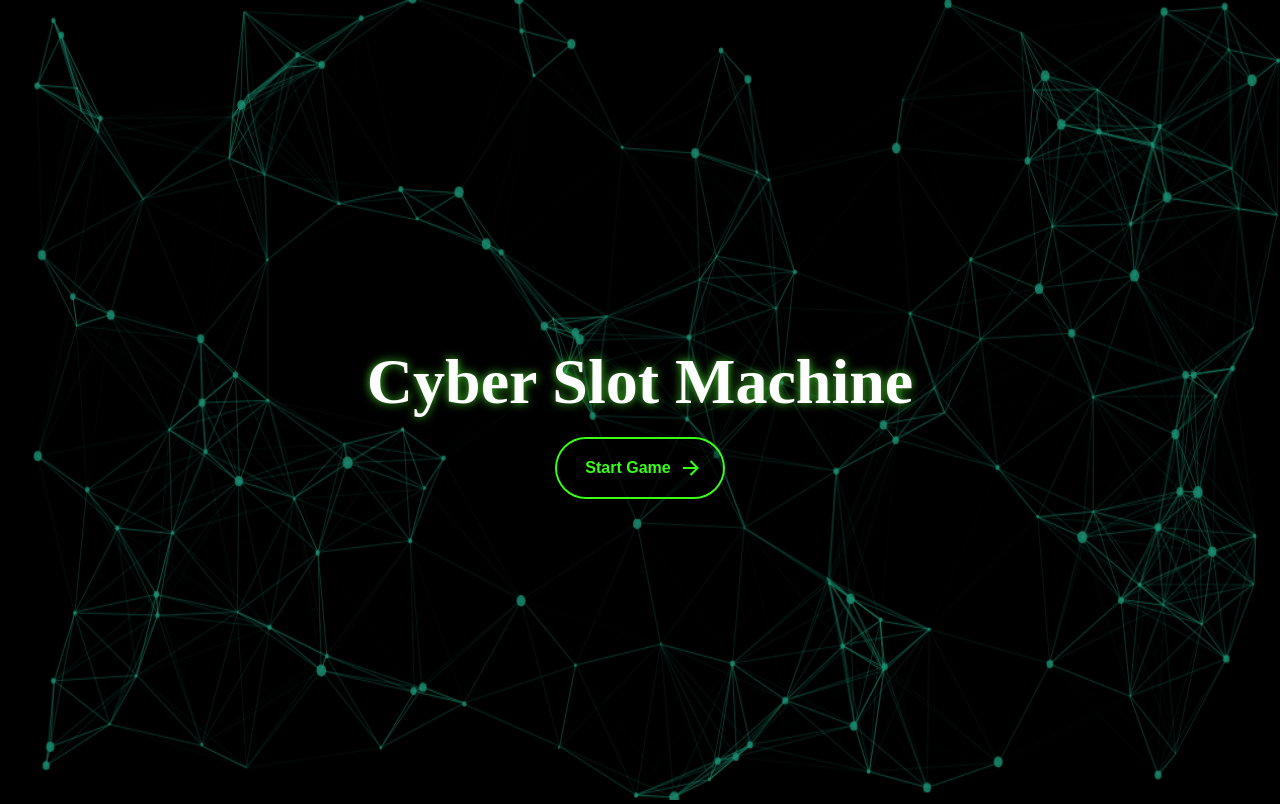
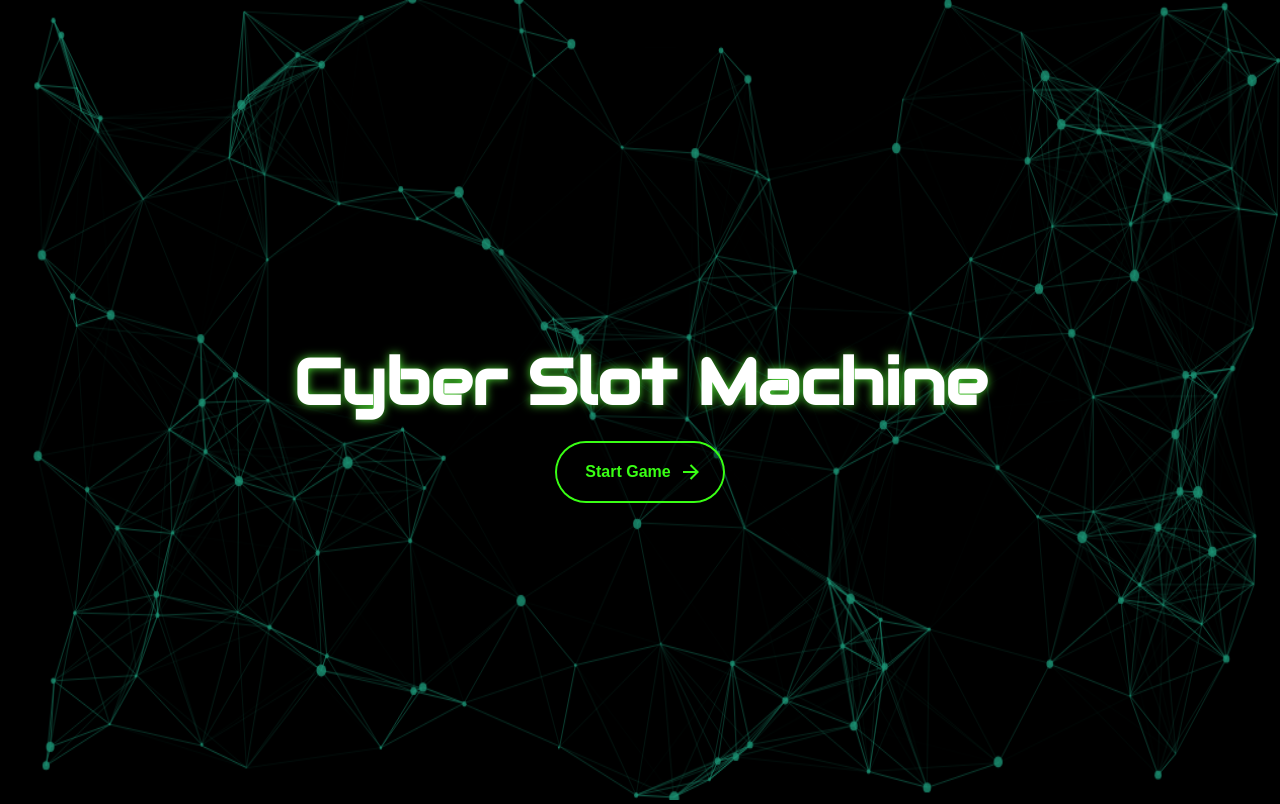
Before and after one commit to s4526470/slot-machine-game, a website built with Vite: page index.html in a window 1280 px wide. Built offline with nearby package versions, Linux system fonts and the light colour scheme; files whose address does not match are found by name.

Commit message:
fix: update asset paths for fonts2

```diff
--- a/src/css/style.css
+++ b/src/css/style.css
@@ -1,6 +1,6 @@
 @font-face {
     font-family: cyberpunk;
-    src: url('src/assets/fonts/Audiowide/Audiowide-Regular.ttf') format('truetype');
+    src: url('/fonts/Audiowide/Audiowide-Regular.ttf') format('truetype');
 }
 
 html, body {
@@ -50,15 +50,6 @@ html, body {
   margin-bottom: 20px;
   font-family: cyberpunk;
 }
-
-/* #start-btn {
-  font-size: 24px;
-  padding: 10px 20px;
-  background-color: #0ff;
-  border: none;
-  border-radius: 8px;
-  cursor: pointer;
-} */
 
 /* From Uiverse.io by gharsh11032000 */
 .animated-button {
```
